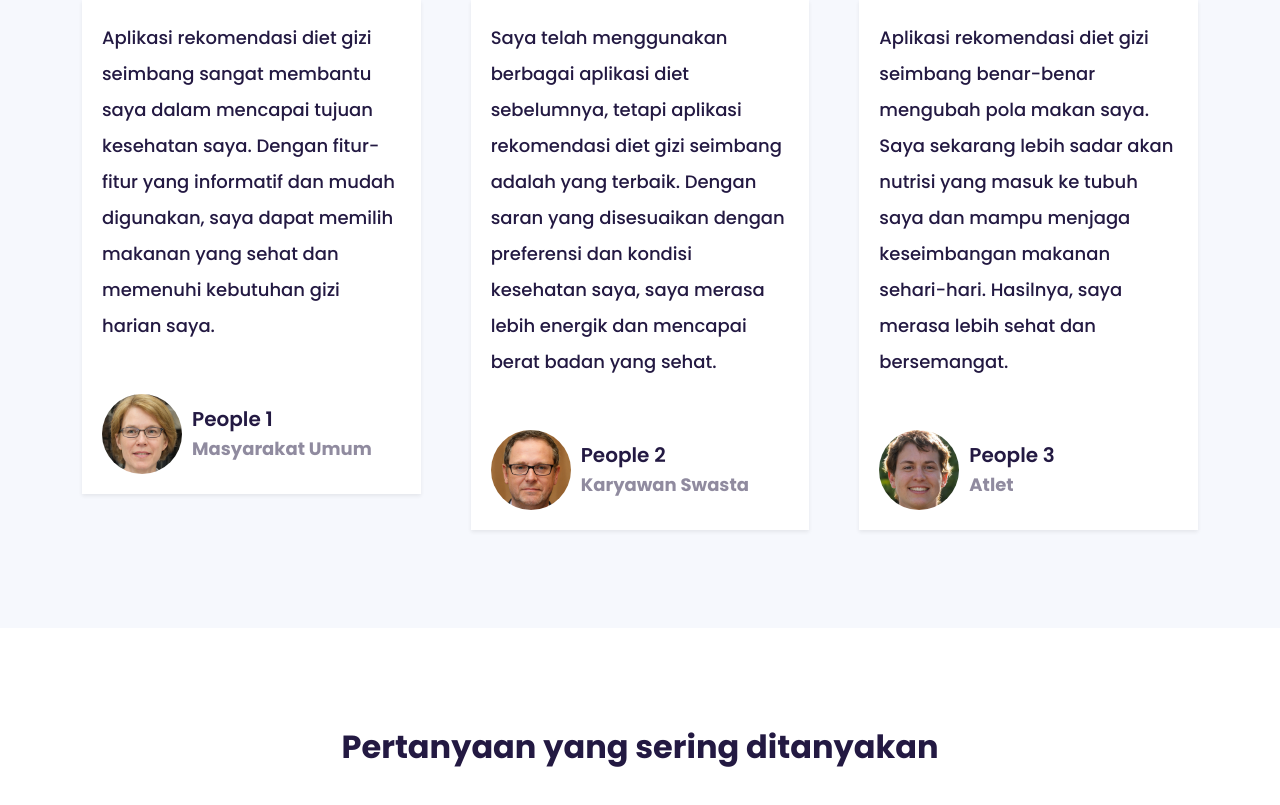
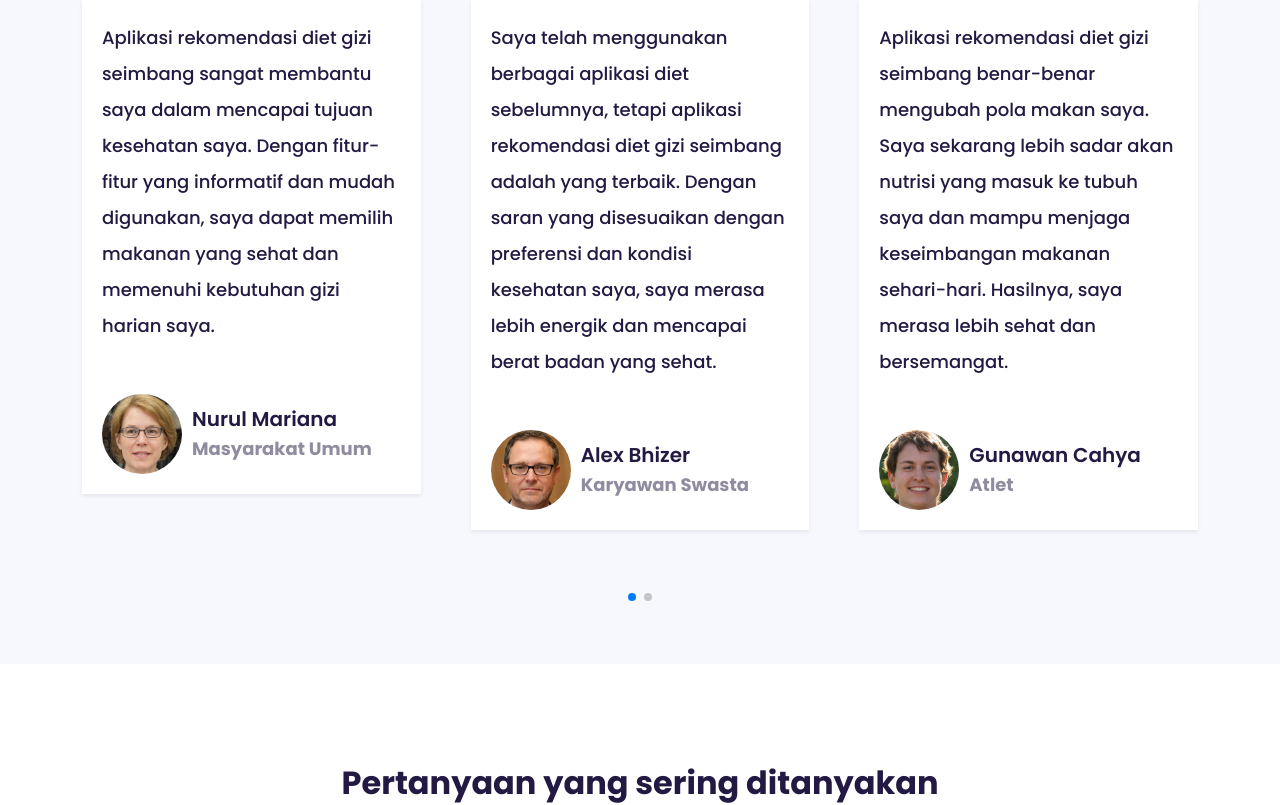
Before and after one commit to FE-34-dan-BE-16-Skilvul/FE-healthy-care, a React (Vite) app: page / in a window 1280 px wide. Shown: the part 1860-2665 px from the top of the page. Built offline with nearby package versions, Linux system fonts and the light colour scheme.

Commit message:
edit navLinks path

```diff
--- a/src/data/index.js
+++ b/src/data/index.js
@@ -8,17 +8,17 @@ import People3 from "../assets/img/testimonial/people-3.jpg";
 
 export const navLinks = [{
         id: 1,
-        path: "",
+        path: "/home",
         text: "Home",
     },
     {
         id: 2,
-        path: "layanan",
+        path: "/layanan",
         text: "Layanan",
     },
     {
         id: 3,
-        path: "artikel",
+        path: "/artikel",
         text: "Artikel",
     },
 ];
@@ -50,30 +50,36 @@ export const dataSwiper = [{
         id: 1,
         desc: "Aplikasi rekomendasi diet gizi seimbang sangat membantu saya dalam mencapai tujuan kesehatan saya. Dengan fitur-fitur yang informatif dan mudah digunakan, saya dapat memilih makanan yang sehat dan memenuhi kebutuhan gizi harian saya.",
         image: People1,
-        name: "People 1",
+        name: "Nurul Mariana",
         skill: "Masyarakat Umum",
     },
     {
         id: 2,
         desc: "Saya telah menggunakan berbagai aplikasi diet sebelumnya, tetapi aplikasi rekomendasi diet gizi seimbang adalah yang terbaik. Dengan saran yang disesuaikan dengan preferensi dan kondisi kesehatan saya, saya merasa lebih energik dan mencapai berat badan yang sehat.",
         image: People2,
-        name: "People 2",
+        name: "Alex Bhizer",
         skill: "Karyawan Swasta",
     },
     {
         id: 3,
         desc: "Aplikasi rekomendasi diet gizi seimbang benar-benar mengubah pola makan saya. Saya sekarang lebih sadar akan nutrisi yang masuk ke tubuh saya dan mampu menjaga keseimbangan makanan sehari-hari. Hasilnya, saya merasa lebih sehat dan bersemangat.",
         image: People3,
-        name: "People 3",
+        name: "Gunawan   Cahya",
         skill: "Atlet",
-    },
+    }, {
+        id: 4,
+        desc: "Aplikasi ini memiliki fitur pelacakan kemajuan yang sangat berguna. Saya dapat memantau asupan kalori, nutrisi, dan berat badan saya secara teratur. Dengan demikian, saya dapat melihat perubahan positif dalam penurunan berat badan dan gaya hidup saya secara keseluruhan.",
+        image: People1,
+        name: "Titin Suritin",
+        skill: "Ibu Rumah Tangga",
+    }
 ];
 
 export const faq = [{
         id: 1,
         eventKey: 0,
         title: "Apakah ini Berlangganan?",
-        desc: "Lorem ipsum dolor sit amet, consectetur adipiscing elit, sed do eiusmod tempor incididunt ut labore et dolore magna aliqua. Ut enim ad minim veniam, quis nostrud exercitation ullamco laboris nisi ut aliquip ex ea commodoconsequat. Duis aute irure dolor in reprehenderit in voluptate velit esse cillum dolore eu fugiat nulla pariatur. Excepteur sint occaecat cupidatat non proident, sunt in culpa qui officia deserunt mollit anim id estlaborum.",
+        desc: "Tidak perlu, anda hanya perlu membuat akun untuk menikmati semua fitur di website kami",
     },
     {
         id: 2,
```
